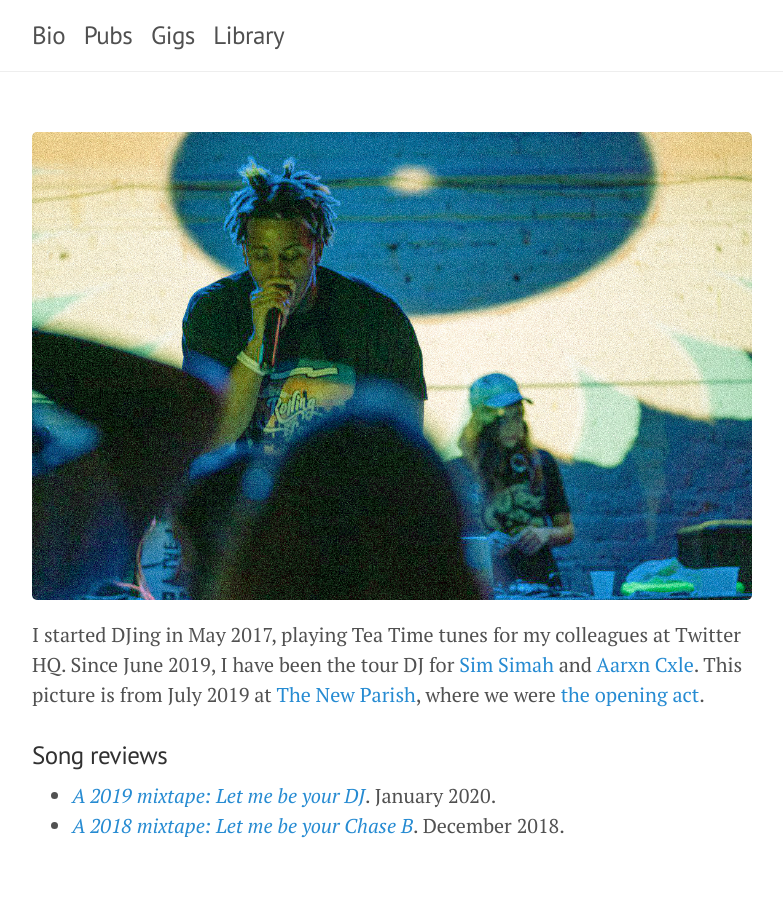
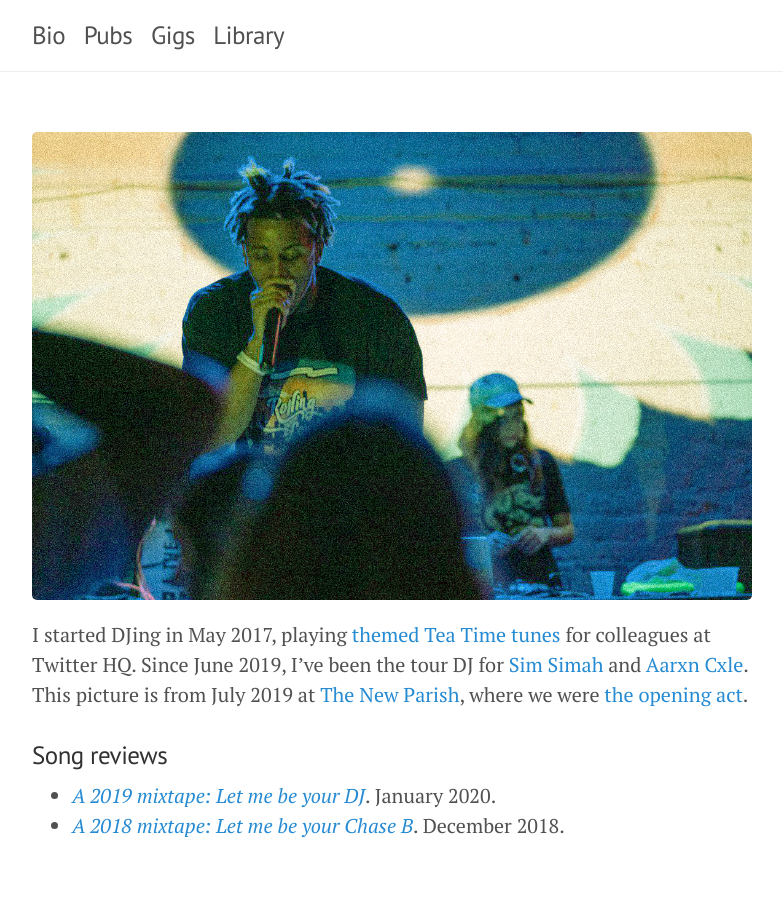
Before and after one commit to djpardis/djpardis.github.io, a Jekyll site: the page built from gigs.md, in a window 1280 px wide. Shown: the whole page, without its empty margins (248-1031 px from the left). Built offline with Jekyll 4.4.1, drawn with Linux system fonts in a browser that asks for light colours.

Commit message:
Fix wording

```diff
--- a/gigs.md
+++ b/gigs.md
@@ -1,11 +1,12 @@
 ---
 layout: page
+keywords: pardis noorzad, djpardis, realdjpardis, pardis, noorzad, dj pardis
 title: Gigs
 ---
 
-<img src="/files/pics/djing.jpg" alt="Sim Simah and Pardis Noorzad (aka DJ Pardis)" title="Sim Simah and DJ Pardis">
+<img src="/files/pics/djing.jpg" alt="Sim Simah and Pardis Noorzad (aka DJ Pardis)" title="Sim Simah and Pardis Noorzad (aka DJ Pardis)">
 
-I started DJing in May 2017, playing Tea Time tunes for my colleagues at Twitter HQ. Since June 2019, I have been the tour DJ for <a href="https://open.spotify.com/artist/6rGjsK7JJpHkUTVtj2PPwf" target="_blank">Sim Simah</a> and <a href="https://open.spotify.com/artist/0gvTXbRp8PiAeztLTbbjdX" target="_blank">Aarxn Cxle</a>. This picture is from July 2019 at <a href="https://www.thenewparish.com/" target="_blank">The New Parish</a>, where we were <a href="https://www.thenewparish.com/e/camron-62022556135/" target="_blank">the opening act</a>.
+I started DJing in May 2017, playing <a href="https://vimeo.com/463652373" target="_blank">themed Tea Time tunes</a> for colleagues at Twitter HQ. Since June 2019, I've been the tour DJ for <a href="https://open.spotify.com/artist/6rGjsK7JJpHkUTVtj2PPwf" target="_blank">Sim Simah</a> and <a href="https://open.spotify.com/artist/0gvTXbRp8PiAeztLTbbjdX" target="_blank">Aarxn Cxle</a>. This picture is from July 2019 at <a href="https://www.thenewparish.com/" target="_blank">The New Parish</a>, where we were <a href="https://www.thenewparish.com/e/camron-62022556135/" target="_blank">the opening act</a>.
 
 ### Song reviews
 
--- a/index.html
+++ b/index.html
@@ -2,7 +2,7 @@
 layout: page
 tags: [data science, data science management]
 summary: "Pardis Noorzad is Head of Data Science at Carbon Health, a technology-enabled healthcare provider designed to make world-class primary and urgent care accessible to all."
-keywords: pardis noorzad, djpardis, realdjpardis, pardis, noorzad
+keywords: pardis noorzad, djpardis, realdjpardis, pardis, noorzad, dj pardis
 title: Bio
 ---
 
```
Also changed, not shown: library.md (+1 -1 lines), pubs.md (+3 -3 lines).
